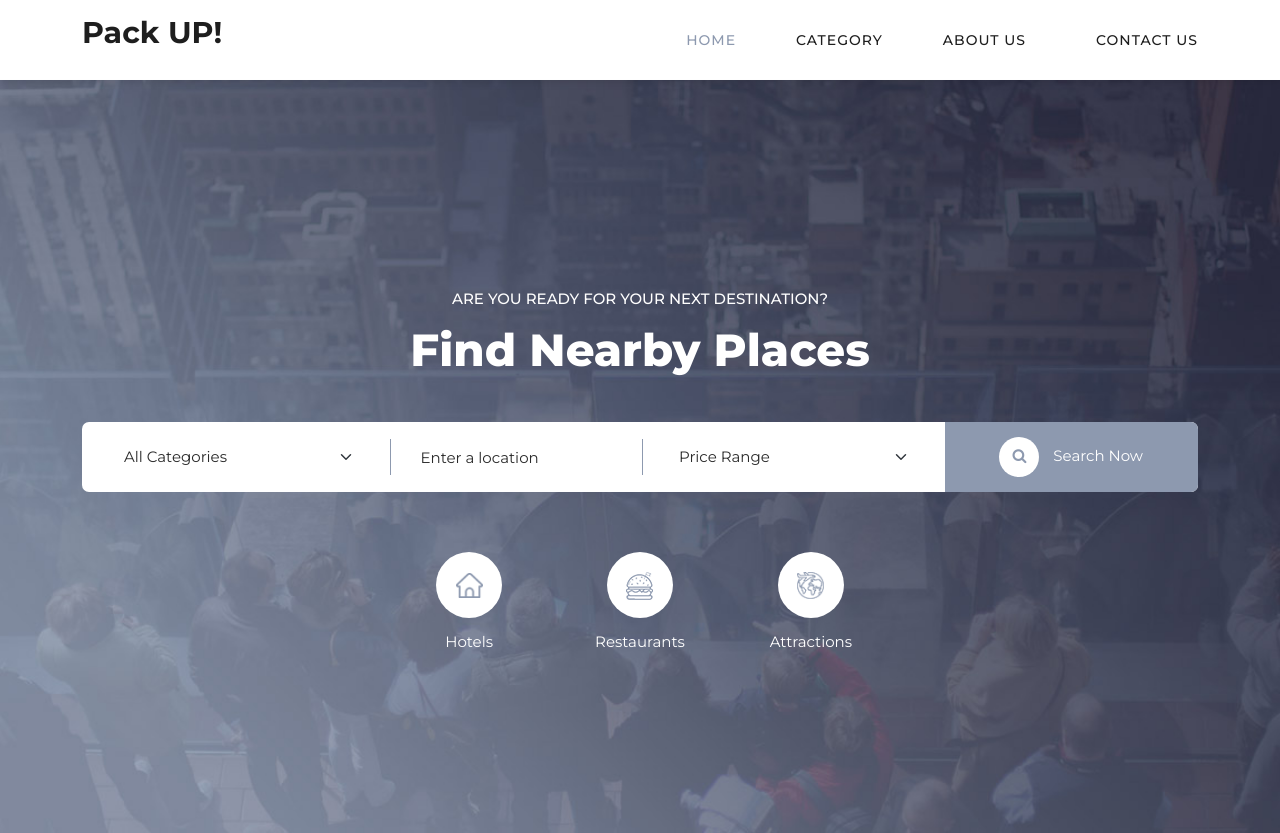
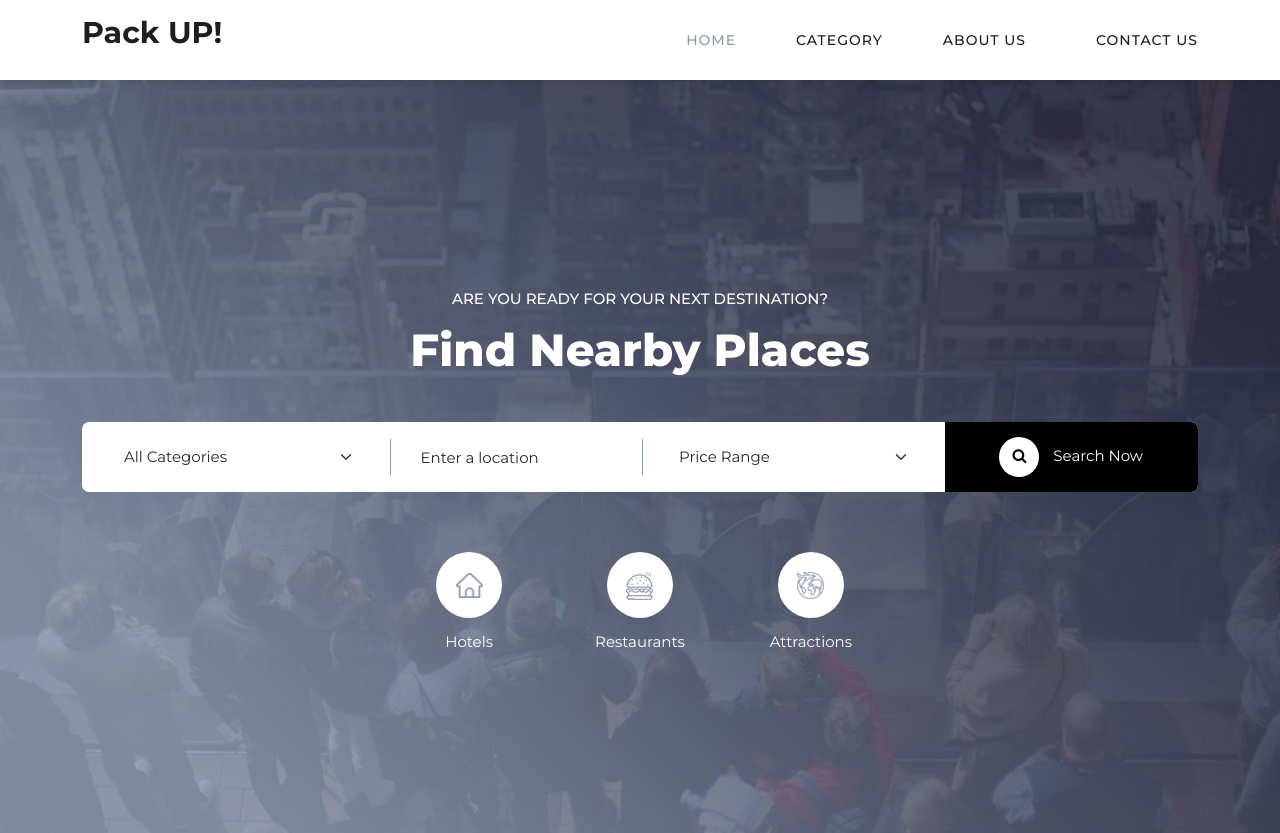
Before and after one commit to ushifali/final-23, a Flask app: page / in a window 1280 px wide. Shown: the top 833 px of the page. Run offline with Flask 3, Linux system fonts and the light colour scheme; some libraries are stand-ins or nearby versions.

Commit message:
a few color changes

```diff
--- a/Code/static/assets/css/templatemo-plot-listing.css
+++ b/Code/static/assets/css/templatemo-plot-listing.css
@@ -832,7 +832,7 @@ form#search-form input::placeholder {
 form#search-form button {
   width: 100%;
   height: 100%;
-  background-color: #8d99af;
+  background-color: black;
   border: none;
   padding: 15px;
   color: #fff;
@@ -846,7 +846,7 @@ form#search-form button i {
   height: 40px;
   background-color: #fff;
   border-radius: 50%;
-  color: #8d99af;
+  color: black;
   display: inline-block;
   text-align: center;
   line-height: 38px;
--- a/tourist_app/static/assets/css/templatemo-plot-listing.css
+++ b/tourist_app/static/assets/css/templatemo-plot-listing.css
@@ -840,7 +840,7 @@ form#search-form input::placeholder {
 form#search-form button {
   width: 100%;
   height: 100%;
-  background-color: #8d99af;
+  background-color: black;
   border: none;
   margin: 30px 0px 0px 0px;
   padding: 15px;
@@ -855,7 +855,7 @@ form#search-form button i {
   height: 40px;
   background-color: #fff;
   border-radius: 50%;
-  color: #8d99af;
+  color: black;
   display: inline-block;
   text-align: center;
   line-height: 38px;
```
